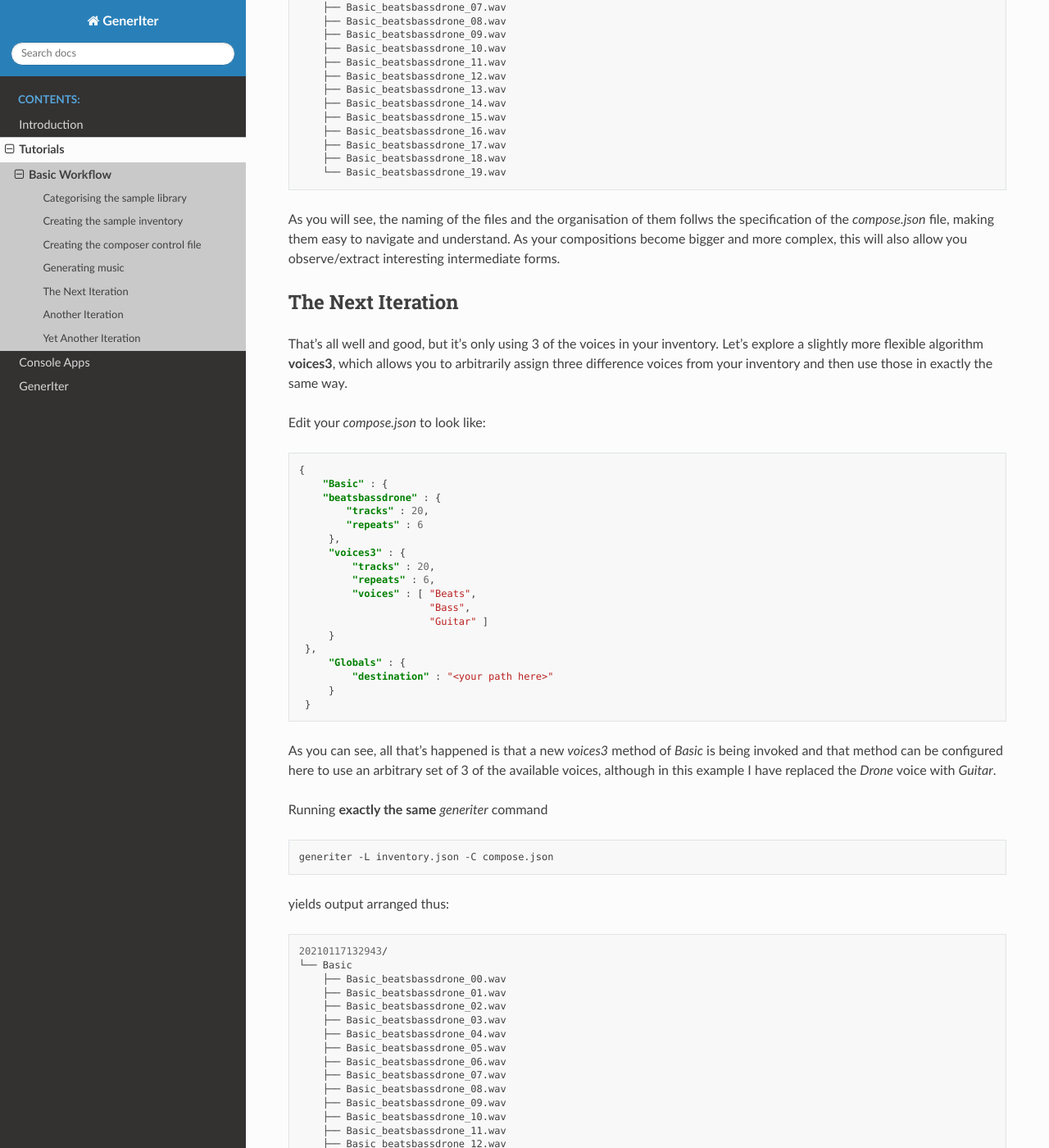
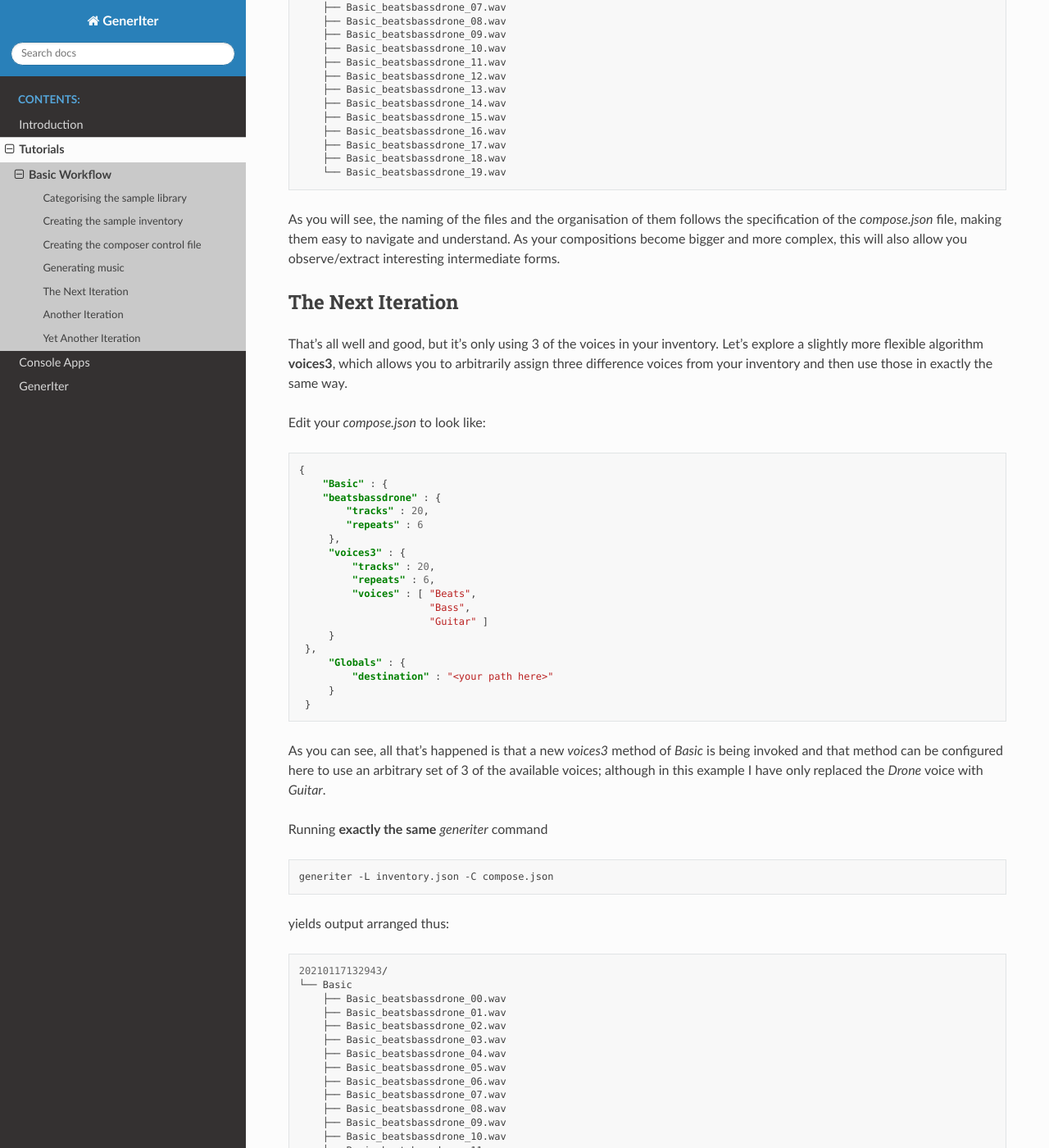
Before and after one commit to GridPresence/GenerIter, a Sphinx documentation site: the page built from docs/source/basic_workflow.rst, in a window 1280 px wide and 1400 px high, scrolled down 4878 px. Shown: the whole window at 82% size. Built offline with Sphinx 7.4.7 and the Read the Docs theme 2.0.0, drawn with Linux system fonts in a browser that asks for light colours.

Commit message:
Fix more typos

```diff
--- a/docs/source/basic_workflow.rst
+++ b/docs/source/basic_workflow.rst
@@ -236,7 +236,7 @@ Your compositions will come out looking like:
        ├── Basic_beatsbassdrone_18.wav
        └── Basic_beatsbassdrone_19.wav
 
-As you will see, the naming of the files and the organisation of them follws the specification of the *compose.json* file, making them easy to navigate and understand. As your compositions become bigger and more complex, this will also allow you observe/extract interesting intermediate forms.
+As you will see, the naming of the files and the organisation of them follows the specification of the *compose.json* file, making them easy to navigate and understand. As your compositions become bigger and more complex, this will also allow you observe/extract interesting intermediate forms.
 
 The Next Iteration
 ^^^^^^^^^^^^^^^^^^
@@ -266,7 +266,7 @@ Edit your *compose.json* to look like:
 	}
     }
 
-As you can see, all that's happened is that a new *voices3* method of *Basic* is being invoked  and that method can be configured here to use an arbitrary set of 3 of the available voices, although in this example I have replaced the *Drone* voice with *Guitar*.
+As you can see, all that's happened is that a new *voices3* method of *Basic* is being invoked and that method can be configured here to use an arbitrary set of 3 of the available voices; although in this example I have only replaced the *Drone* voice with *Guitar*.
 
 Running **exactly the same** *generiter* command
 
```
